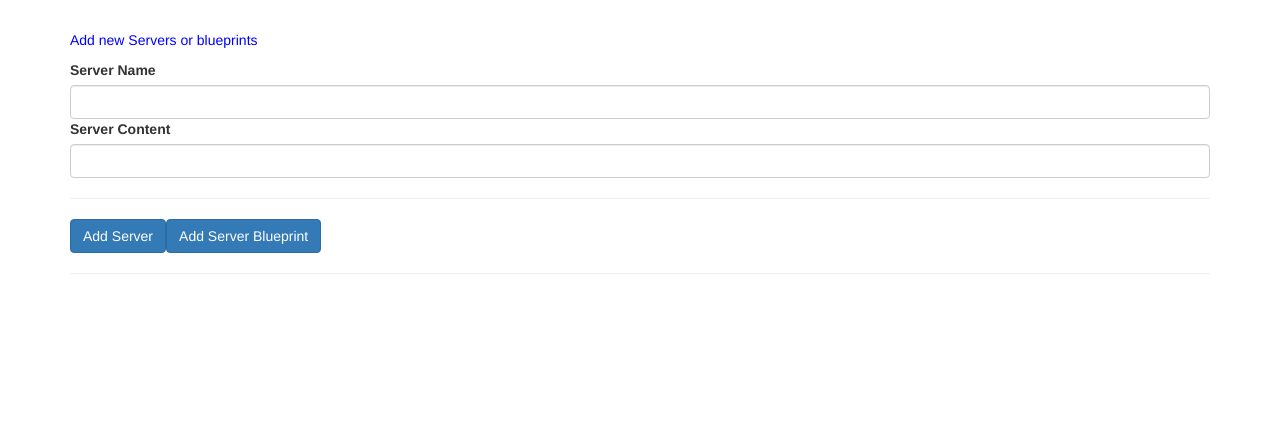
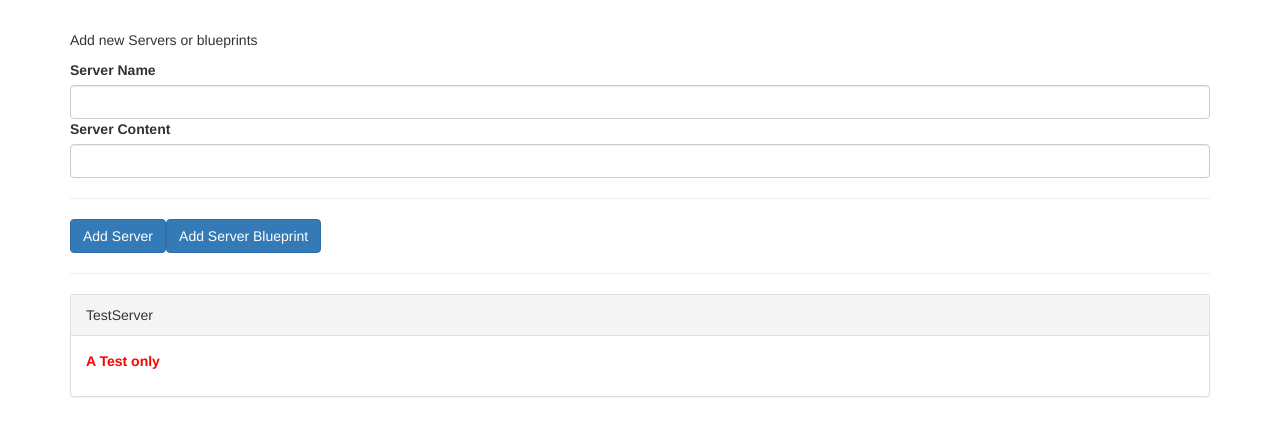
Before and after one commit to AbdallahAbuHaltam/angularDataBinding, an Angular app: page / in a window 1280 px wide. Shown: the top 436 px of the page. Built offline with nearby package versions, Linux system fonts and the light colour scheme.

Commit message:
Added Components And split the app + Input

```diff
--- a/src/app/app.component.html
+++ b/src/app/app.component.html
@@ -1,28 +1,9 @@
 <div class="container">
-  <div class="row">
-    <div class="col-xs-12">
-      <p>Add new Servers or blueprints</p>
-      <label>Server Name</label>
-      <input type="text" id="serverName" class="form-control" [(ngModel)]="newServerName" >
-      <label>Server Content</label>
-      <input type="text" id="serverContent" class="form-control" [(ngModel)]="newServerContent">
-      <hr>
-      <button class="btn btn-primary" type="submit" (click)="onAddServer()">Add Server</button>
-      <button class="btn btn-primary" type="submit" (click)="onAddBluePrint()">Add Server Blueprint</button>
-    </div>
-  </div>
+  <app-cockpit></app-cockpit>
   <hr>
   <div class="row">
     <div class="col-xs-12">
-      <div class="panel panel-default" *ngFor="let server of serverElements">
-        <div class="panel-heading">{{server.name}}</div>
-        <div class="panel-body">
-          <p>
-            <strong *ngIf="server.type==='server'" style="color: red;">{{server.content}}</strong>
-            <em *ngIf="server.type==='blueprint'" style="color: blue;">{{server.content}}</em>
-          </p>
-        </div>
-      </div>
+      <app-server-element *ngFor="let element of serverElements" [element]="element"></app-server-element>
     </div>
   </div>
 </div>
--- a/src/app/app.component.ts
+++ b/src/app/app.component.ts
@@ -6,18 +6,11 @@ import { Component } from '@angular/core';
   styleUrls: ['./app.component.css']
 })
 export class AppComponent {
-  newServerName:string='';
-  newServerContent:string='';
-  serverElements=[];
+  serverElements=[{
+    type:'server',
+    name:'TestServer',
+    content:'A Test only'
+  }];
 
-  onAddServer(){
-    this.serverElements.push(
-      {name : this.newServerName, content : this.newServerContent,type:'server'}
-    );
-  }
-  onAddBluePrint(){
-    this.serverElements.push(
-      {name : this.newServerName, content : this.newServerContent,type:'blueprint'}
-    );
-  }
+
 }
--- a/src/app/app.module.ts
+++ b/src/app/app.module.ts
@@ -3,10 +3,14 @@ import { BrowserModule } from '@angular/platform-browser';
 
 import { AppComponent } from './app.component';
 import { FormsModule } from '@angular/forms';
+import { CockpitComponent } from './cockpit/cockpit.component';
+import { ServerElementComponent } from './server-element/server-element.component';
 
 @NgModule({
   declarations: [
-    AppComponent
+    AppComponent,
+    CockpitComponent,
+    ServerElementComponent
   ],
   imports: [
     BrowserModule,
--- /dev/null
+++ b/src/app/cockpit/cockpit.component.html
@@ -0,0 +1,12 @@
+<div class="row">
+    <div class="col-xs-12">
+      <p>Add new Servers or blueprints</p>
+      <label>Server Name</label>
+      <input type="text"  class="form-control" [(ngModel)]="newServerName" >
+      <label>Server Content</label>
+      <input type="text"  class="form-control" [(ngModel)]="newServerContent">
+      <hr>
+      <button class="btn btn-primary" type="submit" (click)="onAddServer()">Add Server</button>
+      <button class="btn btn-primary" type="submit" (click)="onAddBluePrint()">Add Server Blueprint</button>
+    </div>
+  </div>
--- /dev/null
+++ b/src/app/cockpit/cockpit.component.ts
@@ -0,0 +1,24 @@
+import { Component } from '@angular/core';
+
+@Component({
+  selector: 'app-cockpit',
+  templateUrl: './cockpit.component.html',
+  styleUrls: ['./cockpit.component.css']
+})
+export class CockpitComponent {
+  newServerName:string='';
+  newServerContent:string='';
+
+
+
+  onAddServer(){
+    // this.serverElements.push(
+    //   {name : this.newServerName, content : this.newServerContent,type:'server'}
+    // );
+  }
+  onAddBluePrint(){
+    // this.serverElements.push(
+    //   {name : this.newServerName, content : this.newServerContent,type:'blueprint'}
+    // );
+  }
+}
--- /dev/null
+++ b/src/app/server-element/server-element.component.html
@@ -0,0 +1,9 @@
+<div class="panel panel-default">
+    <div class="panel-heading">{{element.name}}</div>
+    <div class="panel-body">
+      <p>
+        <strong *ngIf="element.type==='server'" style="color: red;">{{element.content}}</strong>
+        <em *ngIf="element.type==='blueprint'" style="color: blue;">{{element.content}}</em>
+      </p>
+    </div>
+  </div>
```
Also changed, not shown: src/app/server-element/server-element.component.ts (added, +15 -0 lines), src/app/cockpit/cockpit.component.css (added), src/app/server-element/server-element.component.css (added).
